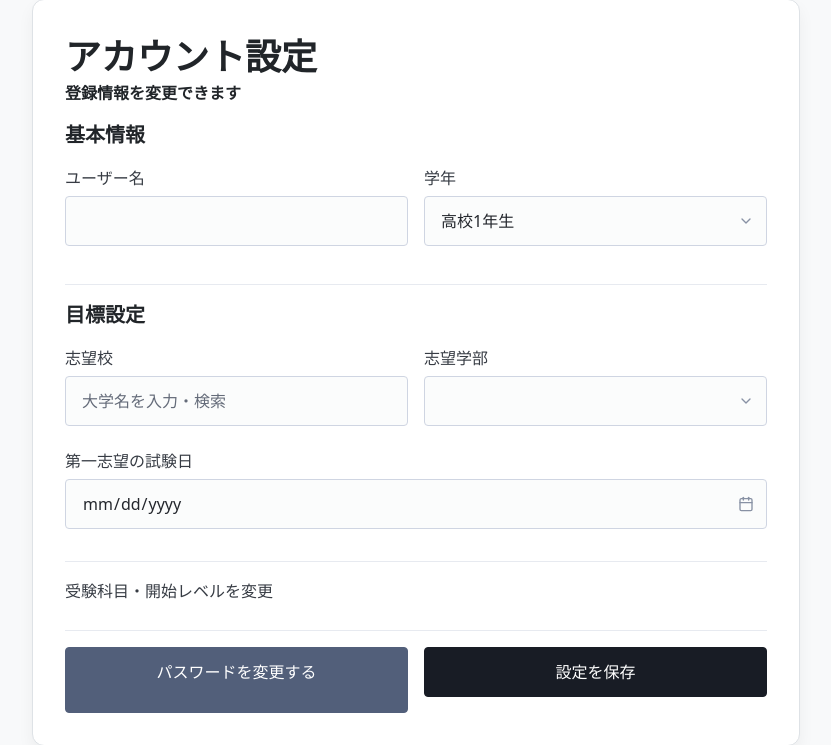
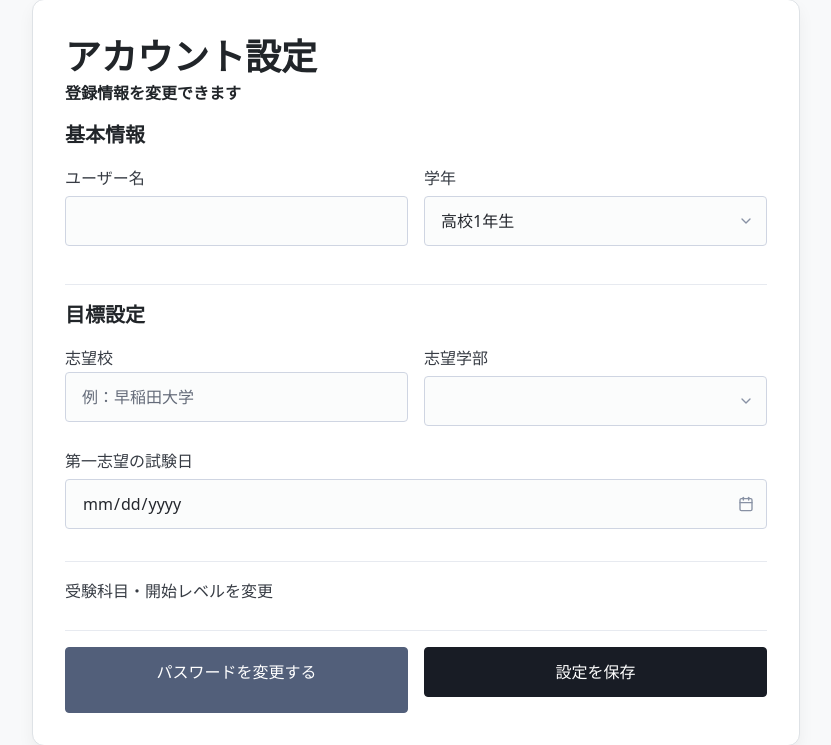
Before and after one commit to kk2215/univ-app, a Flask app: template app/templates/settings.html in a window 1280 px wide. Shown: the part 162-907 px from the top of the page, without its empty margins (224-1055 px from the left). Run offline with Flask 3, Linux system fonts and the light colour scheme; the template is opened without the code that fills it, so the values that code supplies are empty; some libraries are stand-ins or nearby versions.

Commit message:
じゃじゃじゃ

```diff
--- a/app/templates/settings.html
+++ b/app/templates/settings.html
@@ -34,8 +34,9 @@
         <h4>目標設定</h4>
         <div class="grid">
             <label for="school">志望校
-               <input type="text" id="school" name="school" value="{{ user.school }}" required list="university-list" autocomplete="off" placeholder="大学名を入力・検索">
-                <datalist id="university-list"></datalist>
+              <div class="autocomplete-wrapper">
+              <input type="text" id="school" name="school" placeholder="例：早稲田大学" required>
+              </div>
             </label>
             <label for="faculty">志望学部
                 <select name="faculty" id="faculty" required>
```
